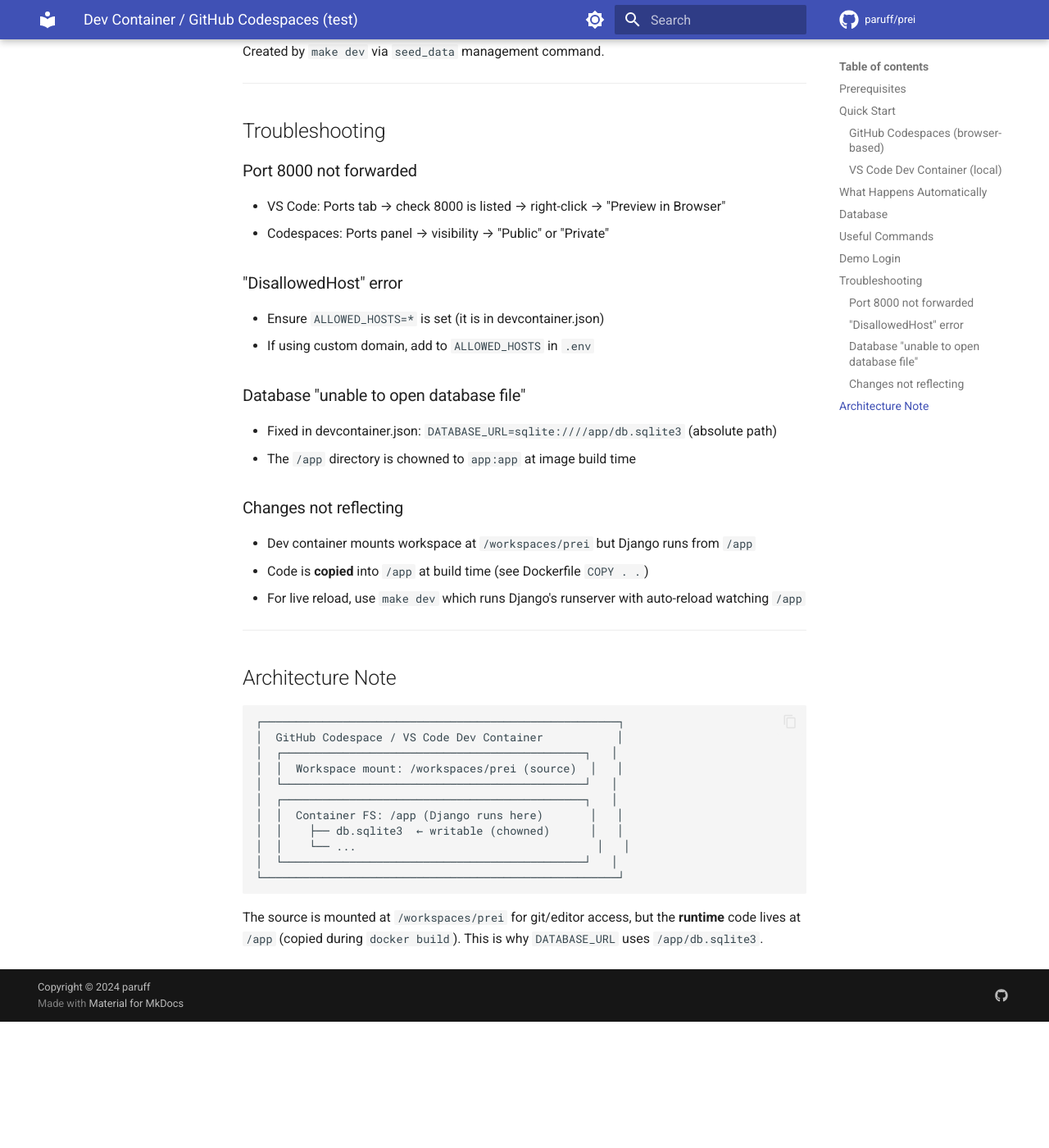
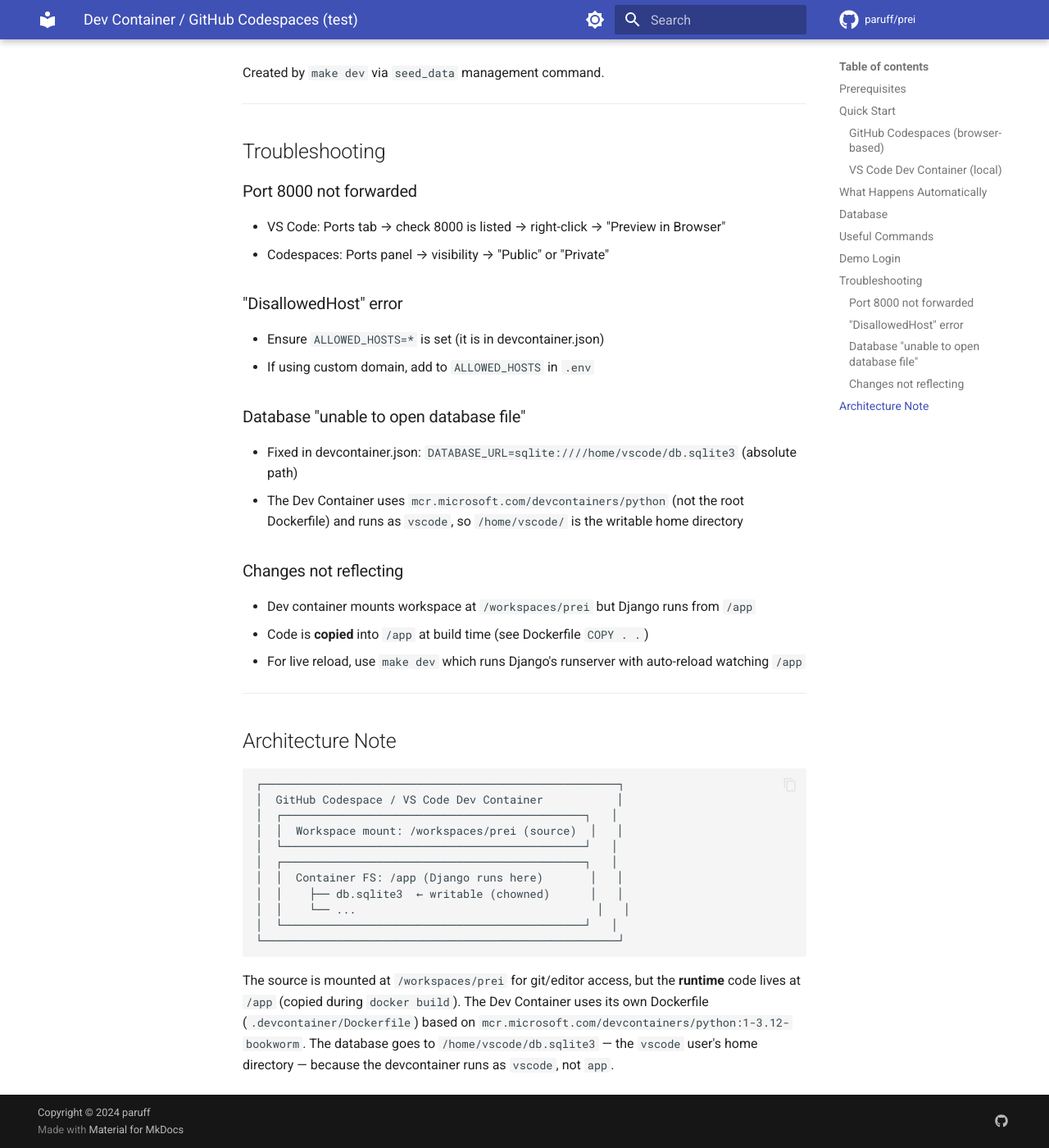
Before and after one commit to paruff/prei, an MkDocs documentation site: the page built from docs/how-to-guides/devcontainer.md, in a window 1280 px wide and 1400 px high, scrolled down 2538 px. Shown: the whole window at 82% size. Built offline with MkDocs 1.6.1 and Material for MkDocs 9.7.7, drawn with Linux system fonts in a browser that asks for light colours; comment, search, counter and statistics services are not loaded; the version menu is left out; before the commit the page ends 3784 px from its top, so only the background shows below that; some of the changed text lies outside the part shown.

Commit message:
fix(devcontainer): correct DATABASE_URL to writable path for vscode user
The devcontainer's containerEnv set DATABASE_URL=sqlite:////app/db.sqlite3,
but .devcontainer/Dockerfile is based on mcr.microsoft.com/devcontainers/python
(not the root Dockerfile) and does not create /app/ or an app user. The vscode
user cannot write to /app/, causing "unable to open database file" on make dev.

Changed to sqlite:////home/vscode/db.sqlite3 — the vscode user's home directory
is always writable. Updated docs and README to match.

````diff
--- a/docs/how-to-guides/devcontainer.md
+++ b/docs/how-to-guides/devcontainer.md
@@ -43,8 +43,8 @@ The `.devcontainer/devcontainer.json` configures:
 
 - **Base image:** Built from root `Dockerfile` (Python 3.12, non-root `app` user)
 - **Compose file:** Uses root `docker-compose.yml` (SQLite, no Postgres)
-- **Environment variables:**
-  - `DATABASE_URL=sqlite:////app/db.sqlite3` (absolute path — writable by `app` user)
+  - **Environment variables:**
+    - `DATABASE_URL=sqlite:////home/vscode/db.sqlite3` (absolute path — writable by `vscode` user)
   - `DEBUG=True`, `ALLOWED_HOSTS=*`, `SECRET_KEY=dev-secret-key-change-me`
   - `RUN_MIGRATIONS=1`
 - **Post-create:** `pip install -r requirements.txt && python manage.py migrate --noinput`
@@ -55,9 +55,9 @@ The `.devcontainer/devcontainer.json` configures:
 
 ## Database
 
-- **SQLite** at `/app/db.sqlite3` (inside container, not the bind-mounted workspace)
+- **SQLite** at `/home/vscode/db.sqlite3` (inside container, not the bind-mounted workspace)
 - Persists across container restarts but **not** across Codespace rebuilds
-- To reset: delete `/app/db.sqlite3` and re-run `make dev`
+- To reset: delete `/home/vscode/db.sqlite3` and re-run `make dev`
 
 ---
 
@@ -95,8 +95,8 @@ Created by `make dev` via `seed_data` management command.
 - If using custom domain, add to `ALLOWED_HOSTS` in `.env`
 
 ### Database "unable to open database file"
-- Fixed in devcontainer.json: `DATABASE_URL=sqlite:////app/db.sqlite3` (absolute path)
-- The `/app` directory is chowned to `app:app` at image build time
+- Fixed in devcontainer.json: `DATABASE_URL=sqlite:////home/vscode/db.sqlite3` (absolute path)
+- The Dev Container uses `mcr.microsoft.com/devcontainers/python` (not the root Dockerfile) and runs as `vscode`, so `/home/vscode/` is the writable home directory
 
 ### Changes not reflecting
 - Dev container mounts workspace at `/workspaces/prei` but Django runs from `/app`
@@ -121,4 +121,4 @@ Created by `make dev` via `seed_data` management command.
 └─────────────────────────────────────────────────────┘
 ```
 
-The source is mounted at `/workspaces/prei` for git/editor access, but the **runtime** code lives at `/app` (copied during `docker build`). This is why `DATABASE_URL` uses `/app/db.sqlite3`.
+The source is mounted at `/workspaces/prei` for git/editor access, but the **runtime** code lives at `/app` (copied during `docker build`). The Dev Container uses its own Dockerfile (`.devcontainer/Dockerfile`) based on `mcr.microsoft.com/devcontainers/python:1-3.12-bookworm`. The database goes to `/home/vscode/db.sqlite3` — the `vscode` user's home directory — because the devcontainer runs as `vscode`, not `app`.
````
Also changed, not shown: README.md (+1 -1 lines), ci-fix-report.md (+42 -28 lines), 3 other files.
